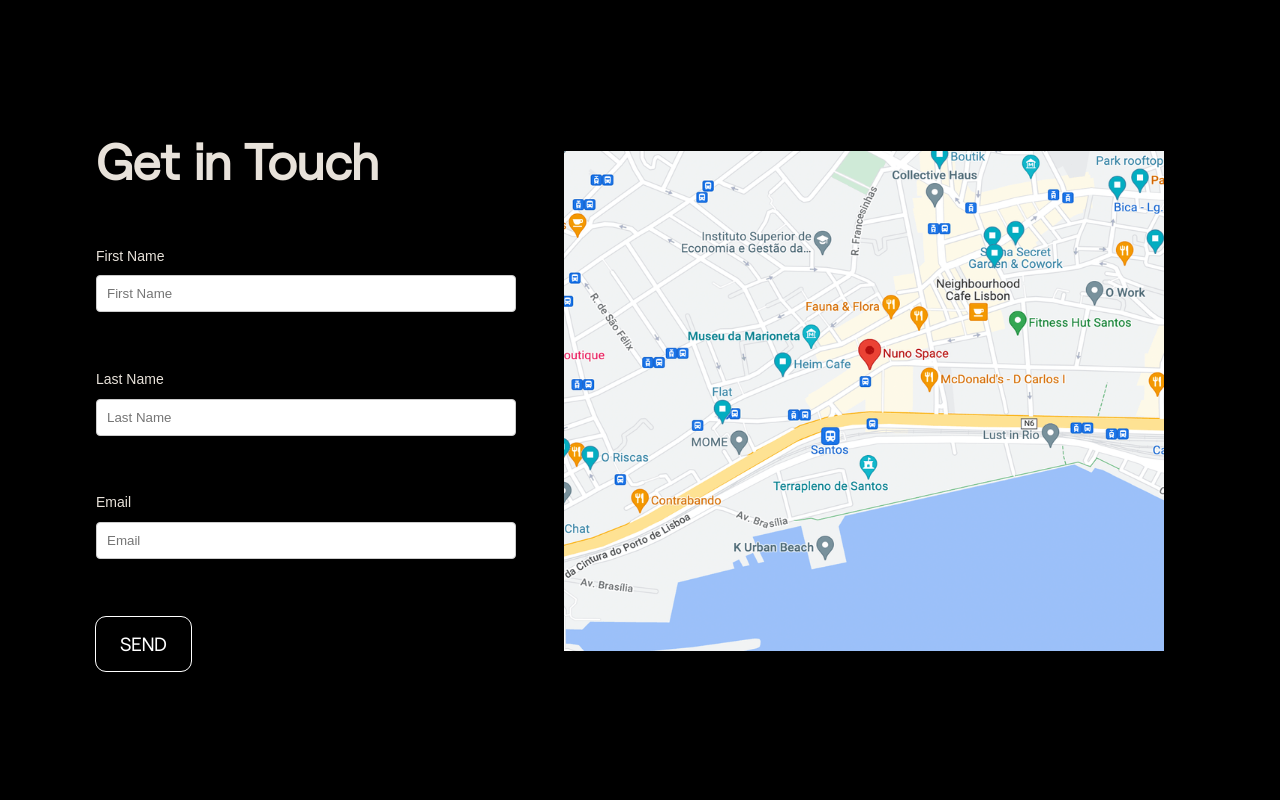
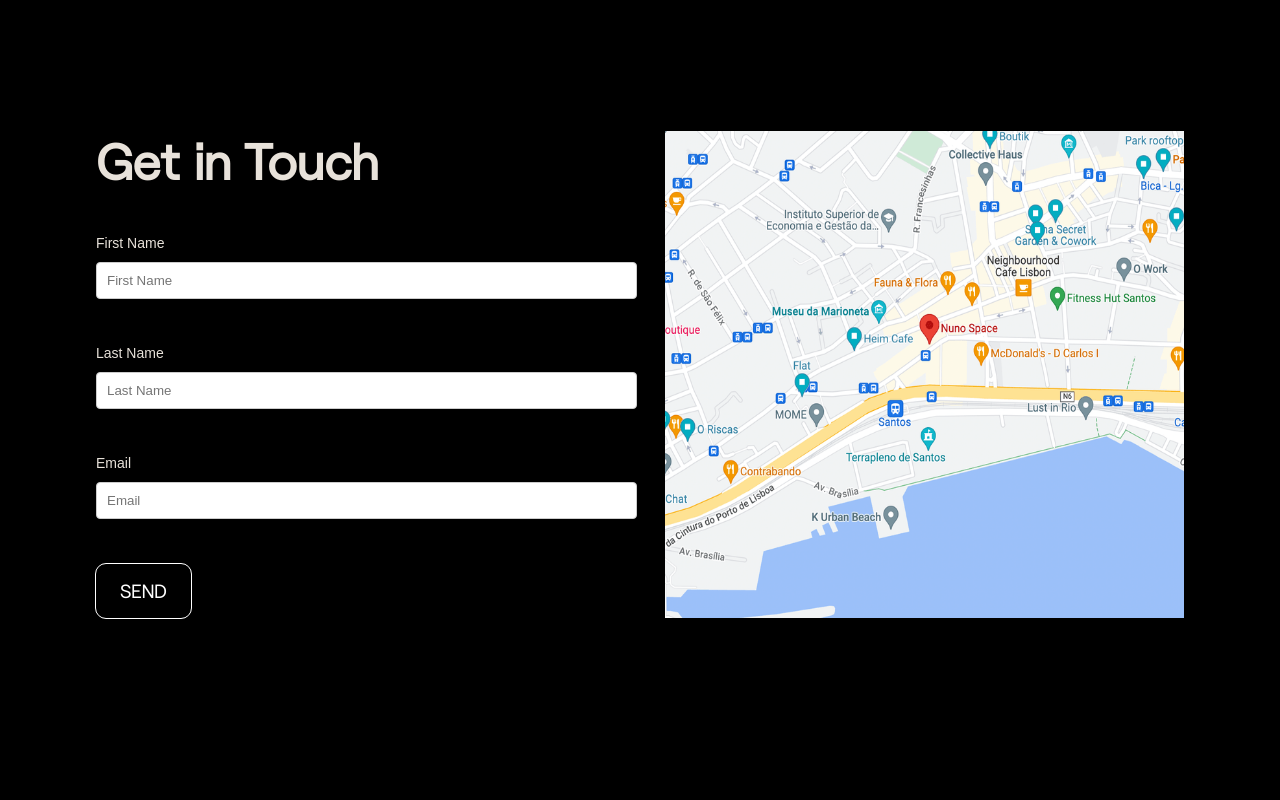
Before and after one commit to AMC-website/Frontend, a Next.js app: page / in a window 1280 px wide. Shown: the part 7380-8180 px from the top of the page. Built offline with nearby package versions, Linux system fonts and the light colour scheme.

Commit message:
fixed membercard bug

```diff
--- a/src/components/Contact/ContactForm.tsx
+++ b/src/components/Contact/ContactForm.tsx
@@ -109,12 +109,12 @@
                     alignItems: 'center',
                 }}
             >
-                <Image
-                    width={600}
+                <img
+                    width="100%"
                     style={{
                         margin: '20px',
                     }}
-                    height={500}
+                    height="100%"
                     src={'/map.png'}
                     alt="googlemaps"
                 />
--- a/src/components/Member/MemberCard.tsx
+++ b/src/components/Member/MemberCard.tsx
@@ -34,10 +34,10 @@
                     borderWidth: '0.5px',
                     borderRadius: '4px',
                     cursor: 'pointer',
-                    ':hover': {
-                        scale: '1.05',
-                    },
-                    transition: 'scale 0.3s',
+                    // ':hover': {
+                    //     scale: '1.05',
+                    // },
+                    // transition: 'scale 0.3s',
                 }}
                 alignItems="center"
                 justifyContent="space-evenly"
```
